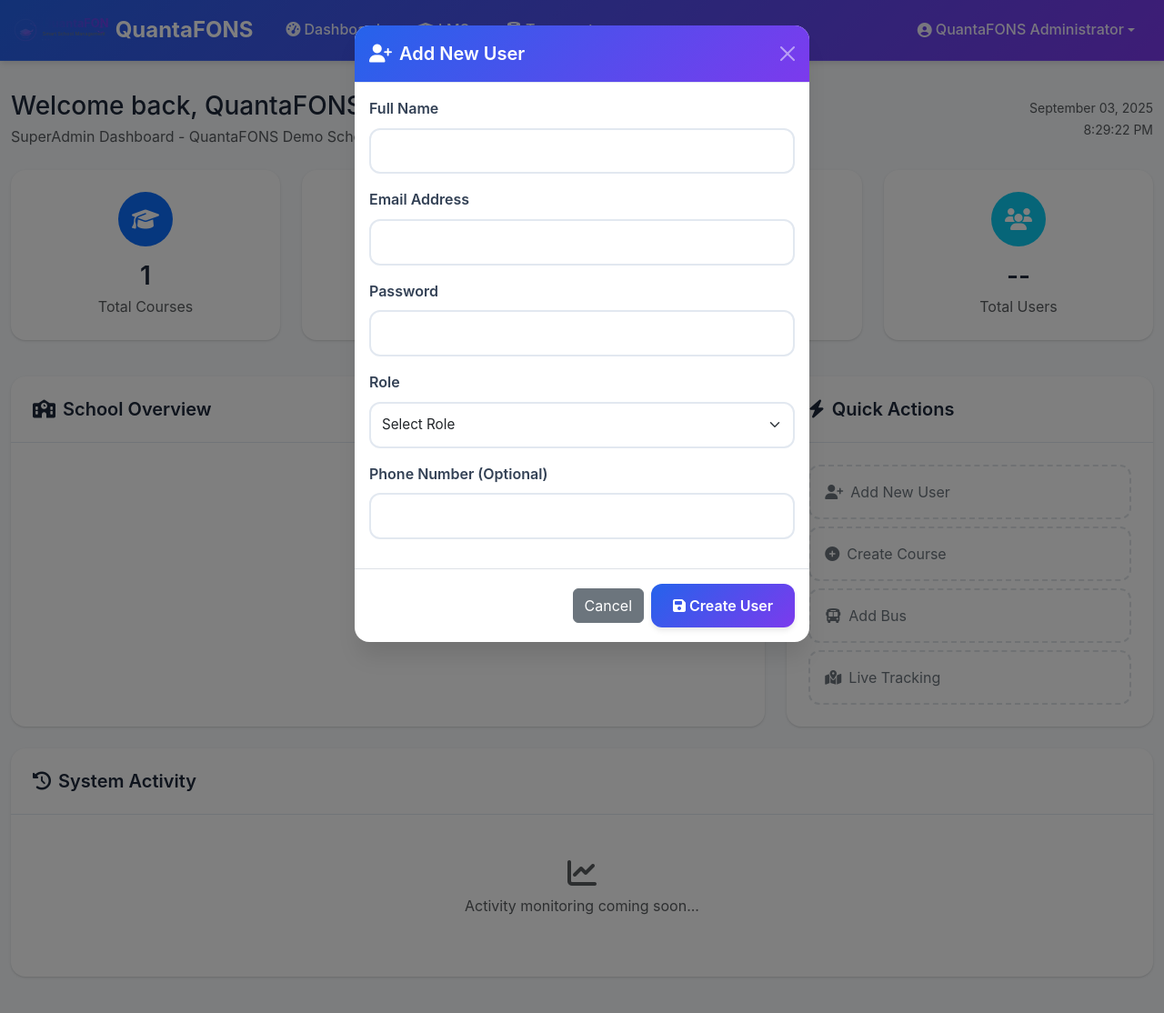
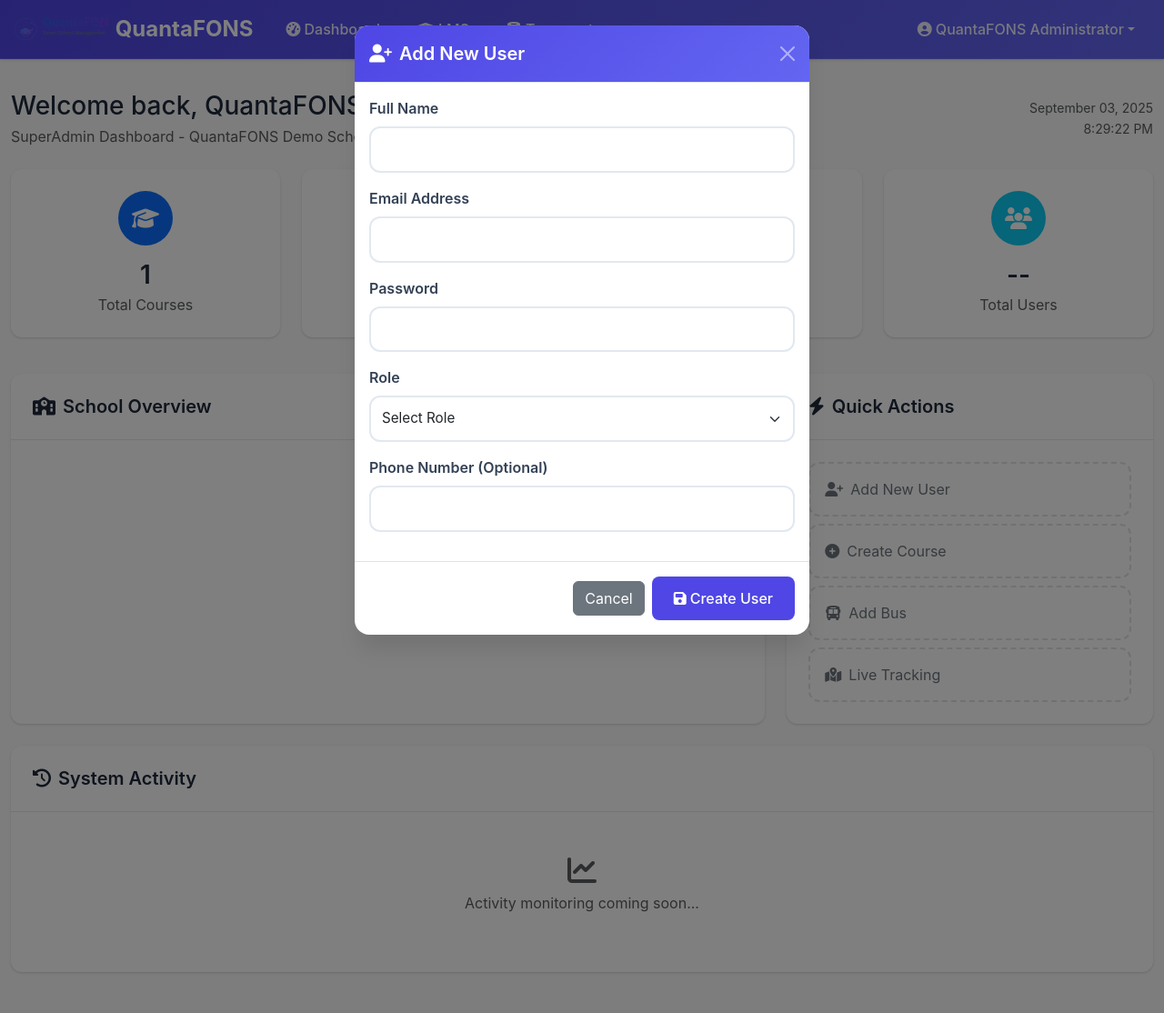
Before and after one commit to farhanrafiq/QuantaLearnLMS, a Flask app: page /dashboard in a window 1280 px wide, after a click on "Add New User". Shown: the top 1114 px of the page at 91% size. Run offline with Flask 3, Linux system fonts and the light colour scheme; a user stored in the database is signed in; tables that the repository leaves empty hold one stand-in row (values such as "Sample post"); a map, chart or similar area stays blank; some libraries are stand-ins or nearby versions.

Commit message:
Add sample data and refine UI for an elegant, functional user experience
This commit introduces sample data for classrooms and buses, implements API endpoints for listing users, teachers, and classrooms, and refactors the CSS for a more elegant and modern UI. It also enhances the `add_course.html` template to dynamically load teacher and classroom data.

Replit-Commit-Author: Agent
Replit-Commit-Session-Id: e2f5ce74-73ef-452a-8d45-1f1bad9cde07
Replit-Commit-Checkpoint-Type: full_checkpoint
Replit-Commit-Screenshot-Url: https://storage.googleapis.com/screenshot-production-us-central1/caf4c9bf-f3fe-48d2-a261-5bfcfbb4c8ac/e2f5ce74-73ef-452a-8d45-1f1bad9cde07/LyEhWob

```diff
--- a/auth.py
+++ b/auth.py
@@ -154,3 +154,33 @@ def api_profile():
         'school_id': current_user.school_id,
         'school_name': current_user.school.name
     })
+
+@app.route('/api/users')
+@login_required
+def list_users():
+    """List all users in the school"""
+    try:
+        role_filter = request.args.get('role')
+        users_query = User.query.filter_by(school_id=current_user.school_id)
+
+        if role_filter:
+            from models import Role, roles_users
+            users_query = users_query.join(roles_users).join(Role).filter(Role.name == role_filter)
+
+        users = users_query.all()
+
+        return jsonify({
+            'users': [{
+                'id': user.id,
+                'full_name': user.full_name,
+                'email': user.email,
+                'phone': user.phone,
+                'is_active': user.is_active,
+                'roles': [role.name for role in user.roles],
+                'created_at': user.created_at.isoformat() if user.created_at else None,
+                'last_login': user.last_login.isoformat() if user.last_login else None
+            } for user in users]
+        })
+    except Exception as e:
+        print(f"Error listing users: {e}")
+        return jsonify({'error': 'Failed to load users'}), 500
--- a/lms.py
+++ b/lms.py
@@ -392,3 +392,45 @@ def enroll_course():
     db.session.commit()
 
     return jsonify({'message': 'Enrolled successfully'}), 201
+
+@app.route('/api/lms/teachers')
+@login_required
+@role_required('Teacher', 'SchoolAdmin', 'SuperAdmin')
+def get_teachers():
+    """Get list of teachers for the current school"""
+    try:
+        from models import Role, roles_users
+        teachers = User.query.join(roles_users).join(Role).filter(
+            User.school_id == current_user.school_id,
+            Role.name == 'Teacher'
+        ).all()
+
+        return jsonify({
+            'teachers': [{
+                'id': teacher.id,
+                'full_name': teacher.full_name,
+                'email': teacher.email
+            } for teacher in teachers]
+        })
+    except Exception as e:
+        print(f"Error getting teachers: {e}")
+        return jsonify({'error': 'Failed to load teachers'}), 500
+
+@app.route('/api/lms/classrooms')
+@login_required
+@role_required('Teacher', 'SchoolAdmin', 'SuperAdmin')
+def get_classrooms():
+    """Get list of classrooms for the current school"""
+    try:
+        classrooms = ClassRoom.query.filter_by(school_id=current_user.school_id).all()
+
+        return jsonify({
+            'classrooms': [{
+                'id': classroom.id,
+                'name': classroom.name,
+                'capacity': classroom.capacity
+            } for classroom in classrooms]
+        })
+    except Exception as e:
+        print(f"Error getting classrooms: {e}")
+        return jsonify({'error': 'Failed to load classrooms'}), 500
--- a/static/css/style.css
+++ b/static/css/style.css
@@ -1,12 +1,12 @@
 :root {
-    --quantafons-primary: #2563eb;
-    --quantafons-secondary: #7c3aed;
-    --quantafons-success: #10b981;
-    --quantafons-warning: #f59e0b;
-    --quantafons-danger: #ef4444;
-    --quantafons-info: #06b6d4;
-    --quantafons-light: #f8fafc;
-    --quantafons-dark: #1e293b;
+    --quantafons-primary: #4f46e5;
+    --quantafons-secondary: #6366f1;
+    --quantafons-success: #059669;
+    --quantafons-warning: #d97706;
+    --quantafons-danger: #dc2626;
+    --quantafons-info: #0891b2;
+    --quantafons-light: #fafafa;
+    --quantafons-dark: #374151;
     --quantafons-gray-100: #f1f5f9;
     --quantafons-gray-200: #e2e8f0;
     --quantafons-gray-300: #cbd5e1;
@@ -20,10 +20,10 @@
 
 /* Global Styles */
 body.quantafons-body {
-    font-family: 'Inter', -apple-system, BlinkMacSystemFont, 'Segoe UI', Roboto, sans-serif;
+    font-family: -apple-system, BlinkMacSystemFont, 'Segoe UI', Roboto, 'Helvetica Neue', Arial, sans-serif;
     background-color: var(--quantafons-light);
     color: var(--quantafons-gray-800);
-    line-height: 1.6;
+    line-height: 1.5;
 }
 
 /* Typography */
@@ -43,7 +43,7 @@ h1, h2, h3, h4, h5, h6 {
     background: linear-gradient(135deg, var(--quantafons-primary) 0%, var(--quantafons-secondary) 100%);
     backdrop-filter: blur(10px);
     border-bottom: 1px solid rgba(255, 255, 255, 0.1);
-    box-shadow: 0 4px 6px -1px rgba(0, 0, 0, 0.1);
+    box-shadow: 0 1px 3px 0 rgba(0, 0, 0, 0.1), 0 1px 2px 0 rgba(0, 0, 0, 0.06);
 }
 
 .quantafons-navbar .navbar-brand {
@@ -82,9 +82,9 @@ h1, h2, h3, h4, h5, h6 {
 /* Cards */
 .quantafons-card {
     border: none;
-    border-radius: 1rem;
+    border-radius: 0.75rem;
     box-shadow: 0 1px 3px 0 rgba(0, 0, 0, 0.1), 0 1px 2px 0 rgba(0, 0, 0, 0.06);
-    transition: all 0.3s ease;
+    transition: all 0.2s ease;
     background: white;
 }
 
@@ -112,19 +112,20 @@ h1, h2, h3, h4, h5, h6 {
 
 /* Buttons */
 .quantafons-btn-primary {
-    background: linear-gradient(135deg, var(--quantafons-primary) 0%, var(--quantafons-secondary) 100%);
+    background-color: var(--quantafons-primary);
     border: none;
-    border-radius: 0.75rem;
+    border-radius: 0.5rem;
     padding: 0.75rem 1.5rem;
-    font-weight: 600;
+    font-weight: 500;
     color: white;
     transition: all 0.2s ease;
-    box-shadow: 0 4px 6px -1px rgba(0, 0, 0, 0.1);
+    box-shadow: 0 1px 2px 0 rgba(0, 0, 0, 0.05);
 }
 
 .quantafons-btn-primary:hover {
-    transform: translateY(-2px);
-    box-shadow: 0 10px 15px -3px rgba(0, 0, 0, 0.1);
+    background-color: var(--quantafons-secondary);
+    transform: translateY(-1px);
+    box-shadow: 0 4px 6px -1px rgba(0, 0, 0, 0.1), 0 2px 4px -1px rgba(0, 0, 0, 0.06);
     color: white;
 }
 
--- a/templates/modals/add_course.html
+++ b/templates/modals/add_course.html
@@ -49,26 +49,46 @@ document.getElementById('addCourseModal').addEventListener('show.bs.modal', func
     loadClassrooms();
 });
 
-function loadTeachers() {
+async function loadTeachers() {
     const teacherSelect = document.getElementById('courseTeacher');
     teacherSelect.innerHTML = '<option value="">Loading teachers...</option>';
 
-    // In a real implementation, this would fetch from /api/users?role=Teacher
-    // For now, we'll show current user if they're a teacher
-    teacherSelect.innerHTML = `
-        <option value="">Select Teacher</option>
-        <option value="" selected>Current User (Auto-assign)</option>
-    `;
+    try {
+        const response = await fetch('/api/lms/teachers');
+        const data = await response.json();
+
+        let options = '<option value="">Select Teacher</option>';
+        if (data.teachers && data.teachers.length > 0) {
+            data.teachers.forEach(teacher => {
+                options += `<option value="${teacher.id}">${teacher.full_name}</option>`;
+            });
+        }
+        teacherSelect.innerHTML = options;
+    } catch (error) {
+        console.error('Error loading teachers:', error);
+        teacherSelect.innerHTML = '<option value="">Error loading teachers</option>';
+    }
 }
 
-function loadClassrooms() {
+async function loadClassrooms() {
     const classroomSelect = document.getElementById('courseClassroom');
-    classroomSelect.innerHTML = `
-        <option value="">Select Classroom (Optional)</option>
-        <option value="">Room A</option>
-        <option value="">Room B</option>
-        <option value="">Lab 1</option>
-    `;
+    classroomSelect.innerHTML = '<option value="">Loading classrooms...</option>';
+
+    try {
+        const response = await fetch('/api/lms/classrooms');
+        const data = await response.json();
+
+        let options = '<option value="">Select Classroom (Optional)</option>';
+        if (data.classrooms && data.classrooms.length > 0) {
+            data.classrooms.forEach(classroom => {
+                options += `<option value="${classroom.id}">${classroom.name} (${classroom.capacity} capacity)</option>`;
+            });
+        }
+        classroomSelect.innerHTML = options;
+    } catch (error) {
+        console.error('Error loading classrooms:', error);
+        classroomSelect.innerHTML = '<option value="">Select Classroom (Optional)</option>';
+    }
 }
 
 document.getElementById('addCourseForm').addEventListener('submit', function(e) {
```
Also changed, not shown: app.py (+41 -0 lines).
